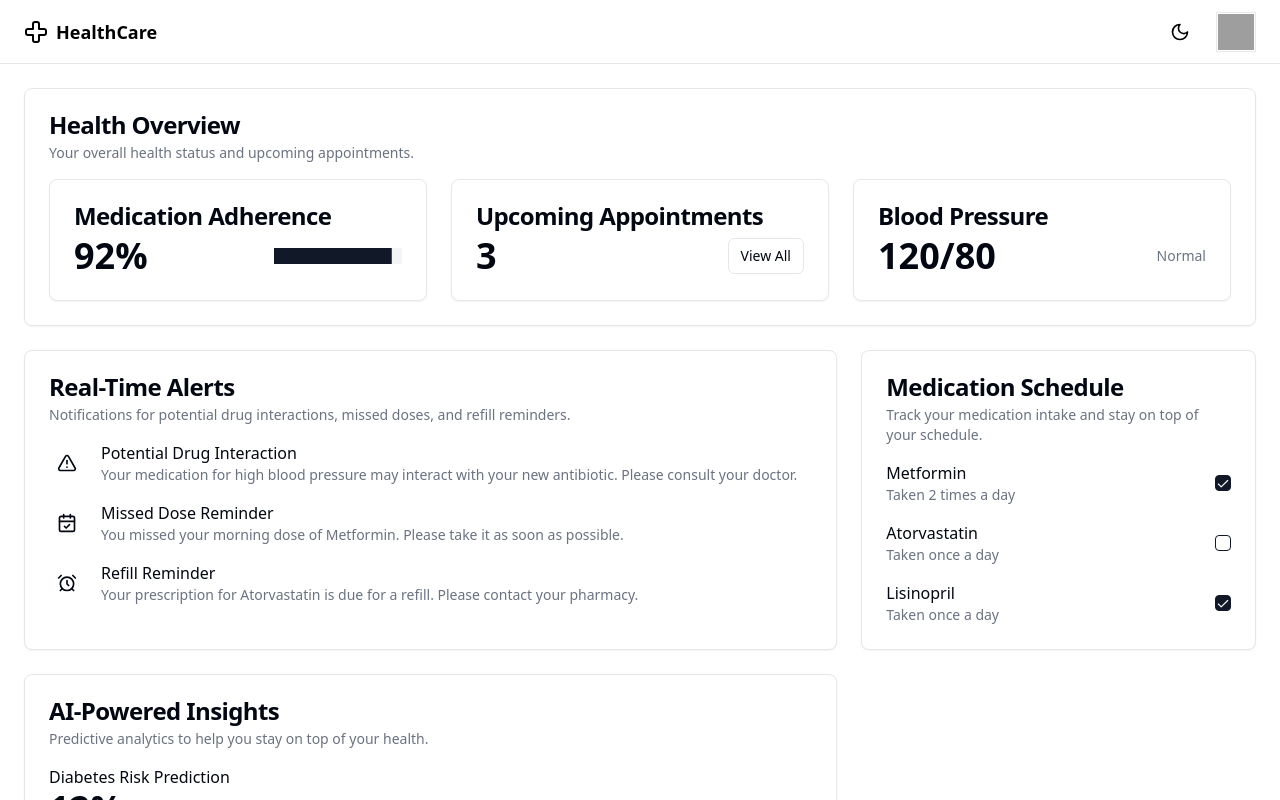
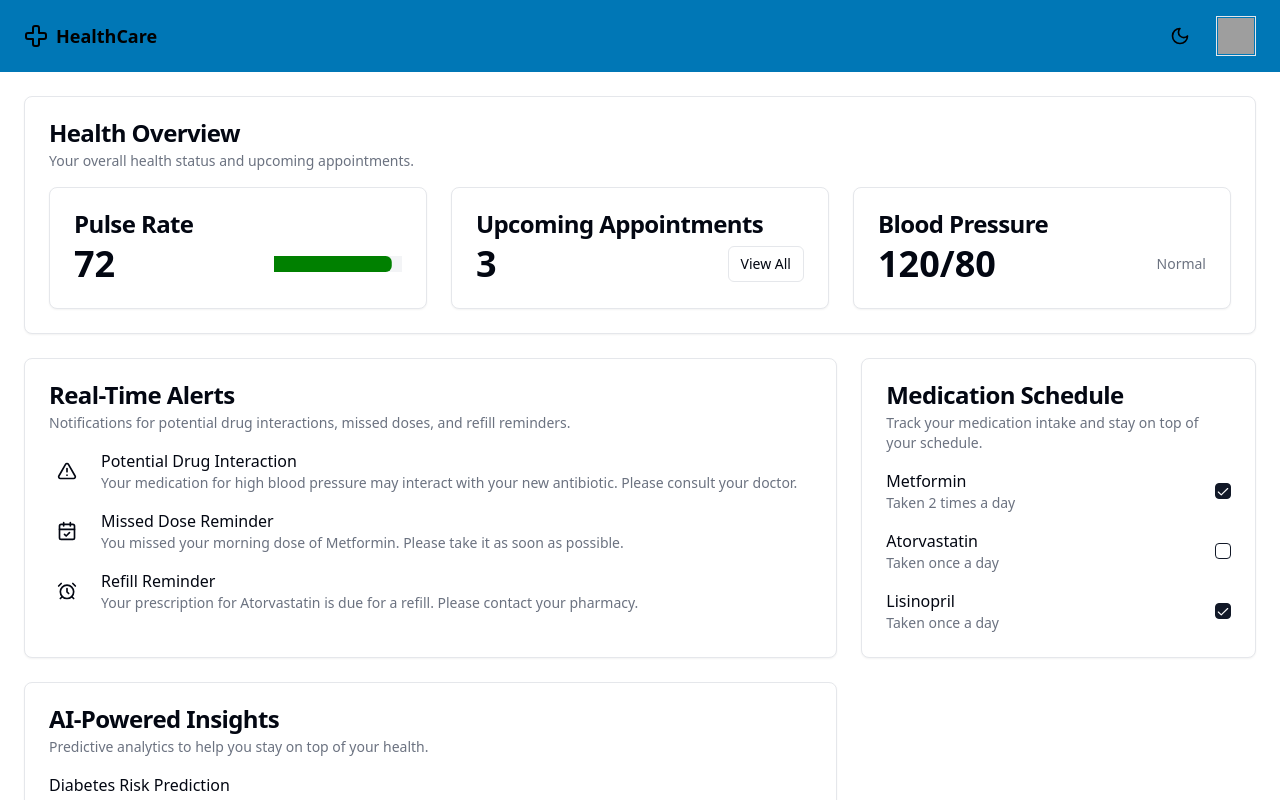
Before and after one commit to jatinsahijwani/hackxmuj, a Next.js app: page /dashboard in a window 1280 px wide. Shown: the top 800 px of the page. Built offline with nearby package versions, Linux system fonts and the light colour scheme; grey boxes are pictures that could not be loaded.

Commit message:
styling on dashboard

```diff
--- a/components/component/dashboard.tsx
+++ b/components/component/dashboard.tsx
@@ -31,7 +31,7 @@ export function Dashboard() {
   const [darkMode, setDarkMode] = useState(false)
   return (
     <div className={`flex min-h-screen flex-col bg-background ${darkMode ? "dark" : ""}`}>
-      <header className="sticky top-0 z-40 flex h-16 w-full items-center justify-between border-b bg-background px-6 dark:border-background/50 dark:bg-background/80">
+      <header className="bg-[#0077B6] text-white py-4 px-6 flex items-center justify-between">
         <div className="flex items-center gap-4">
           <Link href="#" className="flex items-center gap-2 text-lg font-bold" prefetch={false}>
             <CrossIcon className="h-6 w-6" />
@@ -76,12 +76,12 @@ export function Dashboard() {
           <CardContent className="grid grid-cols-1 gap-6 md:grid-cols-2 lg:grid-cols-3">
             <Card>
               <CardHeader className="pb-2">
-                <CardTitle>Medication Adherence</CardTitle>
+                <CardTitle>Pulse Rate</CardTitle>
               </CardHeader>
-              <CardContent>
+              <CardContent className="">
                 <div className="flex items-center justify-between">
-                  <div className="text-4xl font-bold">92%</div>
-                  <Progress value={92} className="h-4 w-32" />
+                  <div className="text-4xl font-bold ">72</div>
+                  <Progress value={92} className="h-4 w-32 " />
                 </div>
               </CardContent>
             </Card>
--- a/components/ui/progress.tsx
+++ b/components/ui/progress.tsx
@@ -18,7 +18,7 @@ const Progress = React.forwardRef<
     {...props}
   >
     <ProgressPrimitive.Indicator
-      className="h-full w-full flex-1 bg-primary transition-all"
+      className="h-full w-full flex-1 rounded-md bg-[green] transition-all"
       style={{ transform: `translateX(-${100 - (value || 0)}%)` }}
     />
   </ProgressPrimitive.Root>
```
